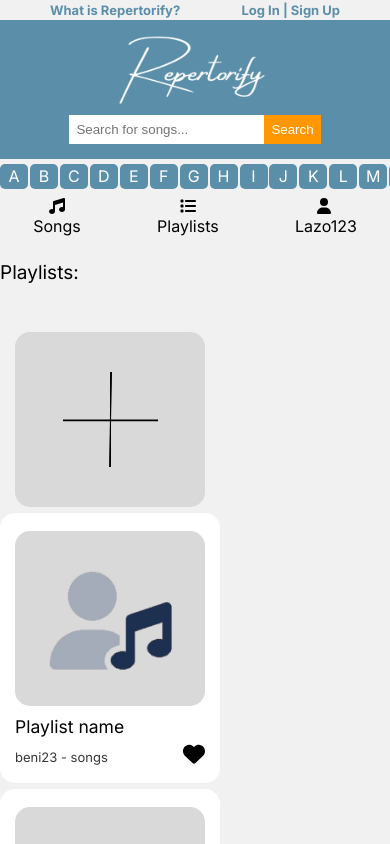
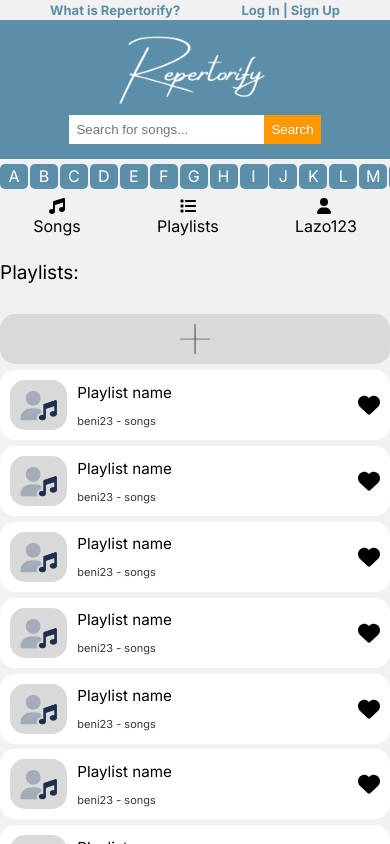
Before and after one commit to arben-djokovic/repertorify-reactjs, a React (Create React App) app: page /playlists in a window 390 px wide. Shown: the top 844 px of the page. Built offline with nearby package versions, Linux system fonts and the light colour scheme.

Commit message:
playlist item maked responsible

```diff
--- a/src/components/PlaylistItem/playlistItem.scss
+++ b/src/components/PlaylistItem/playlistItem.scss
@@ -26,9 +26,6 @@
             display: flex;
             flex-direction: column;
             grid-gap: 12px;
-            .playlistName{
-
-            }
             .username{
                 font-size: 13px;
                 color: #363636;
@@ -40,3 +37,30 @@
         }
     }
 }
+
+@media (max-width: 700px) {
+    .playlistItem{
+        flex-direction: row;
+        align-items: center;
+        width: 100%;
+        padding: 10px;
+        .user{
+            justify-content: space-between;
+            width: 100%;
+            align-items: center;
+            font-size: 13px;
+            .userInfo{
+                .username{
+                    font-size: 11px;
+                }
+            }
+            .heart{
+                margin: unset;
+            }
+        }
+        .img{
+            width: 70px;
+            height: 50px;
+        }
+    }
+}
--- a/src/index.css
+++ b/src/index.css
@@ -52,8 +52,16 @@ h1,h2,h3,h4,h5,h6{
   width: 50%;
 }
 /* Mobile */
-@media (max-width: 767px) {
+@media (max-width: 700px) {
   /* Styles for mobile devices */
+  .addItemBtn{
+      width: 100%;
+      height: 50px;
+      margin: 0;
+  }
+  .addItemBtn img{
+    width: 30px;
+  }
 }
 
 /* Tablet */
```
